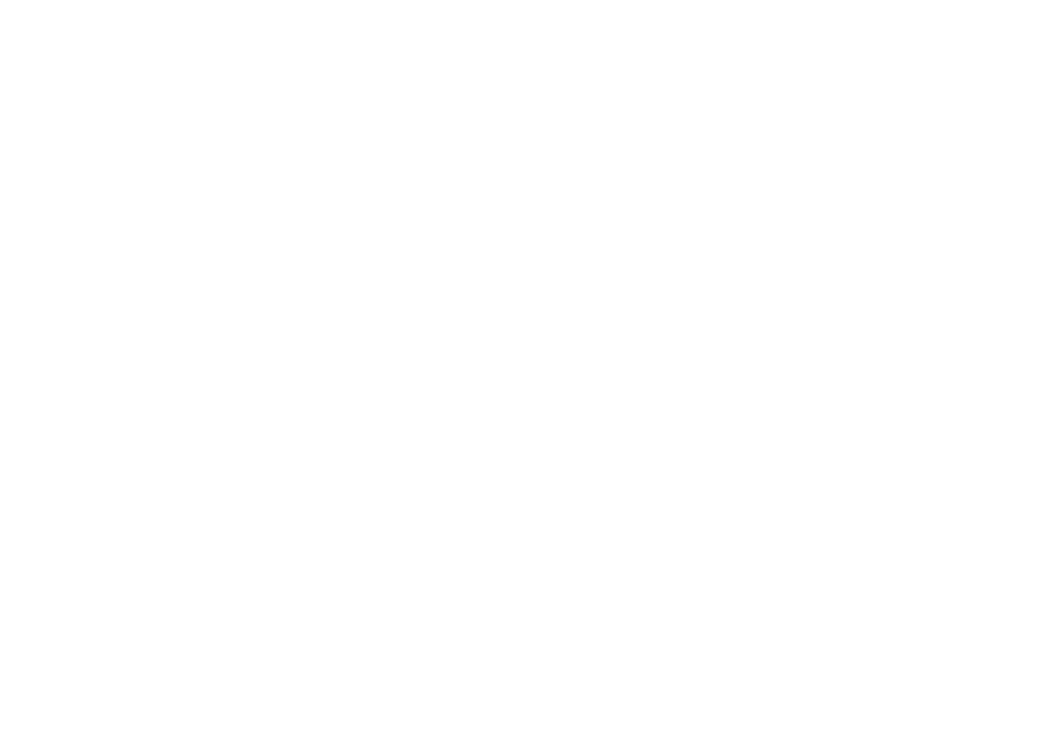
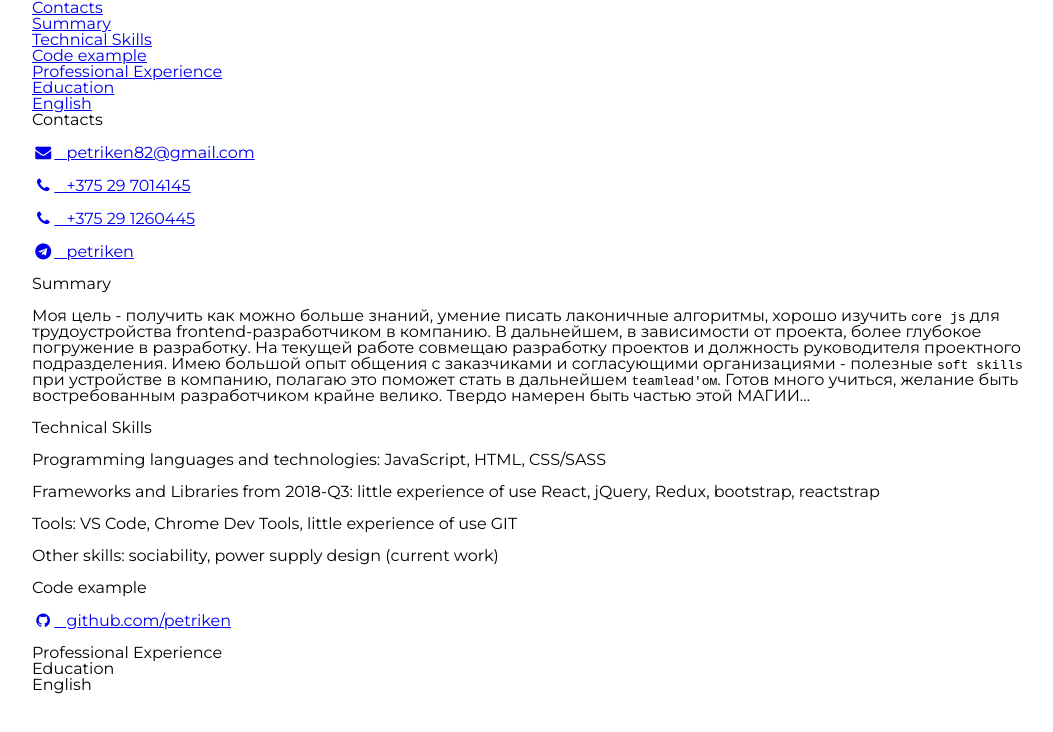
Before and after one commit to petriken/rsschool-2019Q1-cv, a plain HTML site: page index.html in a window 1280 px wide. Shown: the whole page, without its empty margins (96-1149 px from the left). Drawn offline with Linux system fonts and the light colour scheme.

Commit message:
refactor: add some data

```diff
--- a/css/style.css
+++ b/css/style.css
@@ -1,7 +1,9 @@
 html, body, div, span, applet, object, iframe,
 h1, h2, h3, h4, h5, h6,
-p, blockquote, pre,
-a, abbr, acronym, address, big, cite, code,
+/* p,  */
+blockquote, pre,
+a, abbr, acronym, address, big, cite,
+/* code, */
 del, dfn, em, img, ins, kbd, q, s, samp,
 small, strike, strong, sub, sup, tt, var,
 b, u, i, center,
@@ -24,6 +26,7 @@ article, aside, details, figcaption, figure,
 footer, header, hgroup, menu, nav, section {
 	display: block;
 }
+
 body {
 	line-height: 1;
 }
@@ -45,11 +48,12 @@ table {
 
 body {
   position: relative;
-  margin: 0 auto;
+  /* margin: 0 auto; */
   font-family: 'Montserrat', 'Arial', sans-serif;
 }
 
 .wrapper {
+  position: relative;
   width: 1024px;
   left: 50%;
   transform: translateX(-50%);
--- a/index.html
+++ b/index.html
@@ -5,7 +5,8 @@
   <meta charset="UTF-8">
   <meta name="viewport" content="width=device-width, initial-scale=1.0">
   <meta http-equiv="X-UA-Compatible" content="ie=edge">
-  <link rel="stylesheet" href="./css/style.css" />
+   <link rel="stylesheet" href="./font/fontello.css" />
+   <link rel="stylesheet" href="./css/style.css" />
   <link href="https://fonts.googleapis.com/css?family=Montserrat:200,400" rel="stylesheet">
   <title>rsschool-2019Q1-cv</title>
 </head>
@@ -13,15 +14,55 @@
 <body>
   <div class="wrapper">
     <header class="header">
-      <nav class="navigation"></nav>
+      <nav class="navigation">
+        <ul class="menu">
+          <li class="menu-item"><a class="active" href="#contacts">Contacts</a></li>
+          <li class="menu-item"><a href="#summary">Summary</a></li>
+          <li class="menu-item"><a href="#technical-skills">Technical Skills</a></li>
+          <li class="menu-item"><a href="#code-example">Code example</a></li>
+          <li class="menu-item"><a href="#professional-experience">Professional Experience</a></li>
+          <li class="menu-item"><a href="#education">Education</a></li>
+          <li class="menu-item"><a href="#english">English</a></li>
+        </ul>
+      </nav>
     </header>
     <main class="main">
-      <section class="section"></section>
-      <section class="section"></section>
-      <section class="section"></section>
-      <section class="section"></section>
-      <section class="section"></section>
-      <section class="section"></section>
+      <section class="section">
+        <h3><a name="contacts">Contacts</a></h3>
+        <p><a class="contacts-email" href="mailto:petriken82@gmail.com"><i class="icon-mail-alt">&#8194 petriken82@gmail.com</i></a></p>
+        <p><a class="contacts-mobile" href="tel:+375297014145"><i class="icon-phone">&#8194 +375 29 7014145</i></a>
+        </p>
+        <p><a class="contacts-mobile" href="tel:+375291260445"><i class="icon-phone">&#8194 +375 29 1260445</i></a>
+        </p>
+        <p><a class="contacts-telegram" href="https://t.me/Petriken" target="_blank"><i class="icon-telegram"></i>&#8194 petriken</a>
+        </p>
+
+      </section>
+      <section class="section">
+          <h3><a name="summary">Summary</a></h3>
+          <p>Моя цель - получить как можно больше знаний, умение писать лаконичные алгоритмы, хорошо изучить <code>core js</code> для трудоустройства frontend-разработчиком в компанию. В дальнейшем, в зависимости от проекта, более глубокое погружение в разработку. На текущей работе совмещаю разработку проектов и должность руководителя проектного подразделения. Имею большой опыт общения с заказчиками и согласующими организациями - полезные <code>soft skills</code> при устройстве в компанию, полагаю это поможет стать в дальнейшем <code>teamlead'ом</code>. Готов много учиться, желание быть востребованным разработчиком крайне велико. Твердо намерен быть частью этой МАГИИ...</p>
+      </section>
+      <section class="section">
+          <h3><a name="technical-skills">Technical Skills</a></h3>
+          <p><b>Programming languages and technologies:</b> JavaScript, HTML, CSS/SASS</p>
+          <p><b>Frameworks and Libraries from 2018-Q3:</b> little experience of use React, jQuery, Redux, bootstrap, reactstrap</p>
+          <p><b>Tools:</b> VS Code, Chrome Dev Tools, little experience of use GIT </p>
+          <p><b>Other skills:</b> sociability, power supply design (current work)</p>
+      </section>
+      <section class="section">
+          <h3><a name="code-example">Code example</a></h3>
+          <p><a class="section-experience-github" href="https://github.com/petriken" target="_blank"><i class="icon-github-circled">&#8194 github.com/petriken</i></a>
+          </p>
+      </section>
+      <section class="section">
+          <h3><a name="professional-experience">Professional Experience</a></h3>
+      </section>
+      <section class="section">
+          <h3><a name="education">Education</a></h3>
+      </section>
+      <section class="section">
+          <h3><a name="english">English</a></h3>
+      </section>
     </main>
     <footer class="footer"></footer>
   </div>
```
